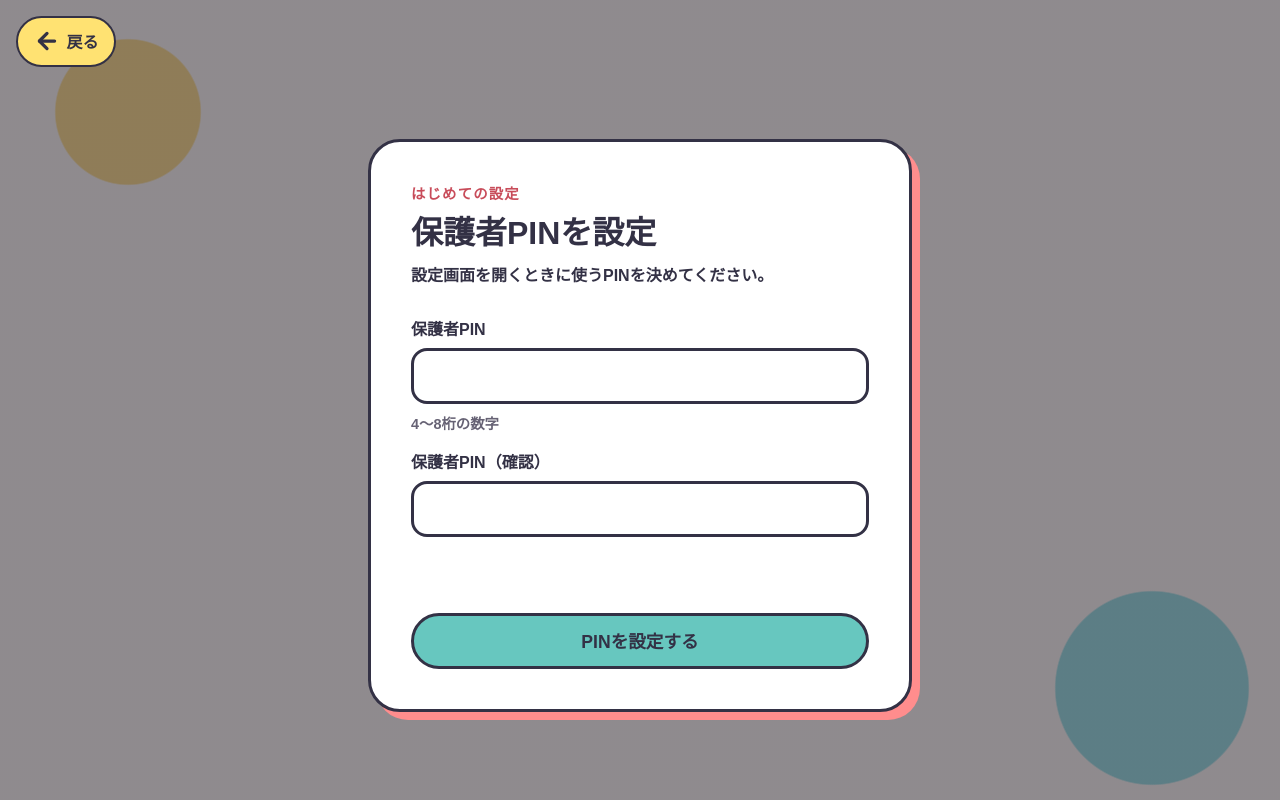
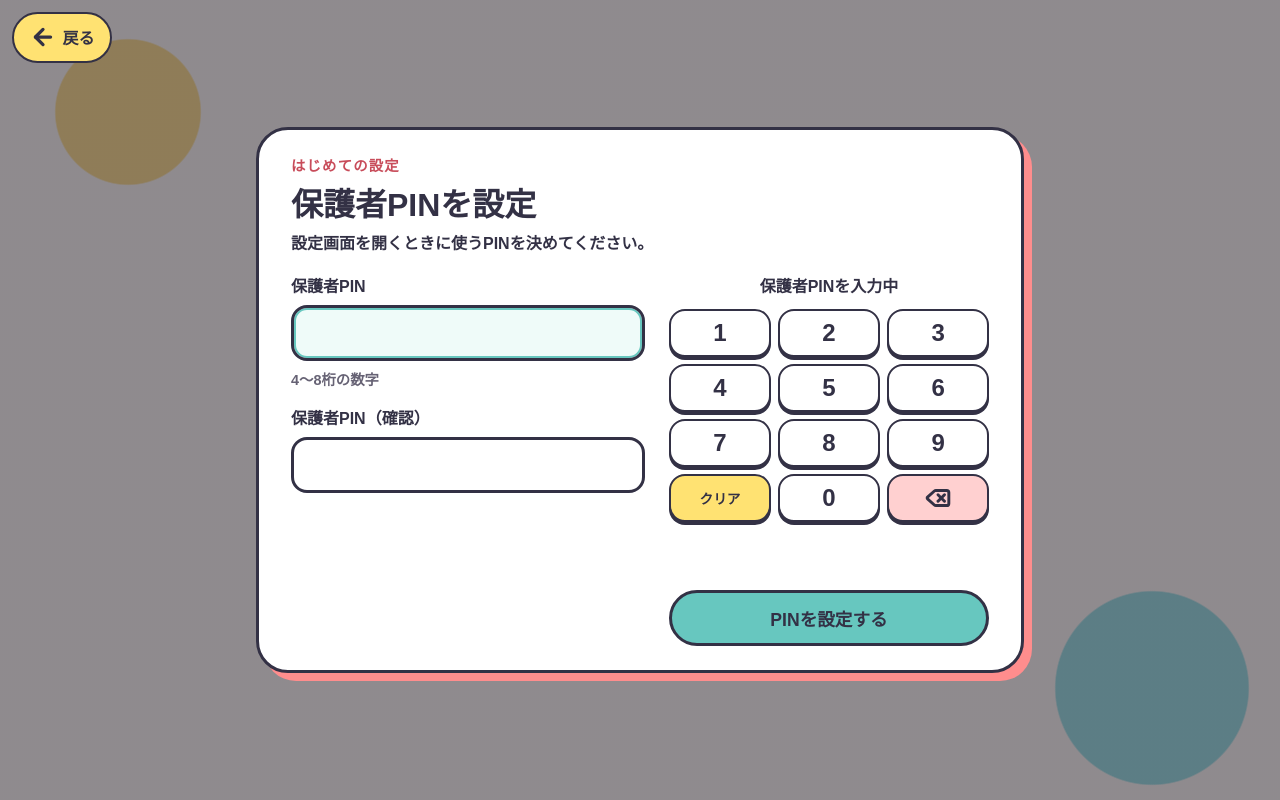
Before and after one commit to yuto-ono/baby-toy-portal, a SvelteKit app: page /settings/pin in a window 1280 px wide. Built offline with nearby package versions, Linux system fonts and the light colour scheme.

Commit message:
feat: PIN入力用のキーボード

```diff
--- a/src/routes/settings/+layout.svelte
+++ b/src/routes/settings/+layout.svelte
@@ -148,4 +148,20 @@
 		margin: 0;
 		box-shadow: 8px 8px 0 #ff8d8d;
 	}
+
+	@media (orientation: landscape) and (min-width: 44rem) {
+		.setup-page {
+			padding: 0.75rem;
+		}
+
+		.home-link {
+			position: absolute;
+			top: 0.75rem;
+			left: 0.75rem;
+		}
+
+		.setup-dialog {
+			width: min(calc(100% - 2rem), 48rem);
+		}
+	}
 </style>
--- a/src/routes/settings/ParentPinGate.svelte
+++ b/src/routes/settings/ParentPinGate.svelte
@@ -3,7 +3,9 @@
 	import { resolve } from '$app/paths';
 	import ArrowLeft from '@lucide/svelte/icons/arrow-left';
 	import LockKeyhole from '@lucide/svelte/icons/lock-keyhole';
-	import { isValidPin } from './pinCredential';
+	import PinKeypad from './PinKeypad.svelte';
+	import { pinInputActionFromKey, updatePin, type PinInputAction } from './pinInput';
+	import { MAX_PIN_LENGTH, isValidPin } from './pinCredential';
 
 	let {
 		onAuthenticate
@@ -20,7 +22,21 @@
 	}
 
 	function handleKeydown(event: KeyboardEvent): void {
-		if (event.key === 'Escape') returnHome();
+		if (event.key === 'Escape') {
+			returnHome();
+			return;
+		}
+
+		const action = pinInputActionFromKey(event.key);
+		if (!action || isSubmitting) return;
+
+		event.preventDefault();
+		applyPinAction(action);
+	}
+
+	function applyPinAction(action: PinInputAction): void {
+		pin = updatePin(pin, action, MAX_PIN_LENGTH);
+		errorMessage = '';
 	}
 
 	async function submit(event: SubmitEvent): Promise<void> {
@@ -60,22 +76,32 @@
 	</a>
 
 	<div class="gate" role="dialog" aria-modal="true" aria-labelledby="gate-title">
-		<div class="icon" aria-hidden="true">
-			<LockKeyhole size={44} strokeWidth={2.5} />
+		<div class="intro">
+			<div class="icon" aria-hidden="true">
+				<LockKeyhole size={44} strokeWidth={2.5} />
+			</div>
+			<p class="eyebrow">おとなのかたへ</p>
+			<h1 id="gate-title">保護者設定</h1>
+			<p class="description">設定を開くには、保護者PINを入力してください。</p>
 		</div>
-		<p class="eyebrow">おとなのかたへ</p>
-		<h1 id="gate-title">保護者設定</h1>
-		<p class="description">設定を開くには、保護者PINを入力してください。</p>
 
 		<form onsubmit={submit}>
 			<input
 				id="parent-pin"
 				type="password"
-				inputmode="numeric"
-				pattern="[0-9]*"
+				inputmode="none"
 				autocomplete="off"
+				readonly
 				bind:value={pin}
 				aria-describedby="pin-hint pin-error"
+			/>
+			<p id="pin-hint" class="hint">画面の数字ボタンで入力してください。</p>
+			<PinKeypad
+				label="保護者PINの数字入力"
+				disabled={isSubmitting}
+				onDigit={(digit) => applyPinAction({ type: 'append', digit })}
+				onBackspace={() => applyPinAction({ type: 'backspace' })}
+				onClear={() => applyPinAction({ type: 'clear' })}
 			/>
 			<p id="pin-error" class="error" aria-live="polite">{errorMessage}</p>
 
@@ -186,13 +212,9 @@
 	}
 
 	form {
+		width: min(100%, 20rem);
+		margin-inline: auto;
 		text-align: left;
-	}
-
-	label {
-		display: block;
-		margin-bottom: 0.5rem;
-		font-weight: 800;
 	}
 
 	input {
@@ -249,4 +271,39 @@
 			outline-offset: 3px;
 		}
 	}
+
+	@media (orientation: landscape) and (min-width: 44rem) {
+		main {
+			padding: 0.75rem;
+		}
+
+		.home-link {
+			position: absolute;
+			top: 0.75rem;
+			left: 0.75rem;
+		}
+
+		.gate {
+			display: grid;
+			width: min(calc(100% - 2rem), 46rem);
+			padding: 1.5rem 2rem;
+			grid-template-columns: minmax(13rem, 0.8fr) minmax(19rem, 1.2fr);
+			align-items: center;
+			gap: 1.5rem;
+		}
+
+		.icon {
+			width: 4rem;
+			height: 4rem;
+			margin-bottom: 0.75rem;
+		}
+
+		h1 {
+			font-size: clamp(1.75rem, 4vw, 2.5rem);
+		}
+
+		.description {
+			margin-bottom: 0;
+		}
+	}
 </style>
--- a/src/routes/settings/PinForm.svelte
+++ b/src/routes/settings/PinForm.svelte
@@ -1,4 +1,6 @@
 <script lang="ts">
+	import PinKeypad from './PinKeypad.svelte';
+	import { pinInputActionFromKey, updatePin, type PinInputAction } from './pinInput';
 	import { MAX_PIN_LENGTH, MIN_PIN_LENGTH, isValidPin } from './pinCredential';
 
 	let {
@@ -10,11 +12,45 @@
 	} = $props();
 
 	const isSetup = $derived(mode === 'setup');
+	type ActiveField = 'newPin' | 'confirmation';
+
 	let newPin = $state('');
 	let confirmation = $state('');
+	let activeField = $state<ActiveField>('newPin');
 	let errorMessage = $state('');
 	let successMessage = $state('');
 	let isSubmitting = $state(false);
+	let formElement: HTMLFormElement;
+	const activeFieldLabel = $derived(
+		activeField === 'newPin'
+			? isSetup
+				? '保護者PIN'
+				: '新しいPIN'
+			: isSetup
+				? '保護者PIN（確認）'
+				: '新しいPIN（確認）'
+	);
+
+	function applyPinAction(action: PinInputAction): void {
+		if (activeField === 'newPin') {
+			newPin = updatePin(newPin, action, MAX_PIN_LENGTH);
+		} else {
+			confirmation = updatePin(confirmation, action, MAX_PIN_LENGTH);
+		}
+
+		errorMessage = '';
+		successMessage = '';
+	}
+
+	function handleKeydown(event: KeyboardEvent): void {
+		if (!formElement.contains(document.activeElement)) return;
+
+		const action = pinInputActionFromKey(event.key);
+		if (!action || isSubmitting) return;
+
+		event.preventDefault();
+		applyPinAction(action);
+	}
 
 	async function submit(event: SubmitEvent): Promise<void> {
 		event.preventDefault();
@@ -40,6 +76,8 @@
 	}
 </script>
 
+<svelte:window onkeydown={handleKeydown} />
+
 <section aria-labelledby="pin-form-title">
 	{#if isSetup}
 		<p class="eyebrow">はじめての設定</p>
@@ -51,17 +89,21 @@
 			: '設定画面を開くときに使うPINを変更できます。'}
 	</p>
 
-	<form onsubmit={submit}>
+	<form bind:this={formElement} onsubmit={submit}>
+		<div class="fields">
 			<label for="new-pin">{isSetup ? '保護者PIN' : '新しいPIN'}</label>
 			<input
 				id="new-pin"
+				class:active={activeField === 'newPin'}
 				type="password"
-			inputmode="numeric"
-			pattern="[0-9]*"
+				inputmode="none"
 				autocomplete="new-password"
 				minlength={MIN_PIN_LENGTH}
 				maxlength={MAX_PIN_LENGTH}
+				readonly
 				bind:value={newPin}
+				onfocus={() => (activeField = 'newPin')}
+				onclick={() => (activeField = 'newPin')}
 				aria-describedby="new-pin-hint"
 			/>
 			<p id="new-pin-hint" class="hint">{MIN_PIN_LENGTH}〜{MAX_PIN_LENGTH}桁の数字</p>
@@ -69,13 +111,27 @@
 			<label for="confirm-pin">{isSetup ? '保護者PIN（確認）' : '新しいPIN（確認）'}</label>
 			<input
 				id="confirm-pin"
+				class:active={activeField === 'confirmation'}
 				type="password"
-			inputmode="numeric"
-			pattern="[0-9]*"
+				inputmode="none"
 				autocomplete="new-password"
 				minlength={MIN_PIN_LENGTH}
 				maxlength={MAX_PIN_LENGTH}
+				readonly
 				bind:value={confirmation}
+				onfocus={() => (activeField = 'confirmation')}
+				onclick={() => (activeField = 'confirmation')}
+			/>
+		</div>
+
+		<div class="actions">
+			<p class="keypad-hint" aria-live="polite">{activeFieldLabel}を入力中</p>
+			<PinKeypad
+				label={`${activeFieldLabel}の数字入力`}
+				disabled={isSubmitting}
+				onDigit={(digit) => applyPinAction({ type: 'append', digit })}
+				onBackspace={() => applyPinAction({ type: 'backspace' })}
+				onClear={() => applyPinAction({ type: 'clear' })}
 			/>
 
 			<p class="message error" aria-live="polite">{errorMessage}</p>
@@ -84,6 +140,7 @@
 			<button type="submit" disabled={isSubmitting}>
 				{isSubmitting ? '保存しています…' : isSetup ? 'PINを設定する' : 'PINを変更する'}
 			</button>
+		</div>
 	</form>
 </section>
 
@@ -140,6 +197,11 @@
 			outline: 4px solid $accent-mint;
 			outline-offset: 2px;
 		}
+
+		&.active {
+			background: #effbf9;
+			box-shadow: inset 0 0 0 2px $accent-mint;
+		}
 	}
 
 	.hint {
@@ -147,6 +209,12 @@
 		color: #666274;
 		font-size: 0.9rem;
 		font-weight: 700;
+	}
+
+	.keypad-hint {
+		margin: 1rem 0 0;
+		text-align: center;
+		font-weight: 800;
 	}
 
 	.message {
@@ -187,4 +255,35 @@
 			outline-offset: 3px;
 		}
 	}
+
+	@media (orientation: landscape) and (min-width: 44rem) {
+		section {
+			width: min(calc(100% - 2rem), 48rem);
+			margin: 1rem auto;
+			padding: 1.5rem 2rem;
+		}
+
+		.description {
+			margin: 0.4rem 0 1rem;
+		}
+
+		form {
+			display: grid;
+			grid-template-columns: minmax(15rem, 1fr) minmax(18rem, 20rem);
+			align-items: start;
+			gap: 1.5rem;
+		}
+
+		.fields label:first-child {
+			margin-top: 0;
+		}
+
+		.keypad-hint {
+			margin-top: 0;
+		}
+
+		button {
+			margin-top: 0.5rem;
+		}
+	}
 </style>
--- /dev/null
+++ b/src/routes/settings/PinKeypad.svelte
@@ -0,0 +1,105 @@
+<script lang="ts">
+	import Delete from '@lucide/svelte/icons/delete';
+
+	let {
+		label,
+		disabled = false,
+		onDigit,
+		onBackspace,
+		onClear
+	}: {
+		label: string;
+		disabled?: boolean;
+		onDigit: (digit: string) => void;
+		onBackspace: () => void;
+		onClear: () => void;
+	} = $props();
+
+	const digits = ['1', '2', '3', '4', '5', '6', '7', '8', '9'];
+</script>
+
+<div class="keypad" role="group" aria-label={label}>
+	{#each digits as digit (digit)}
+		<button type="button" {disabled} onclick={() => onDigit(digit)}>{digit}</button>
+	{/each}
+
+	<button class="utility clear" type="button" {disabled} onclick={onClear}>クリア</button>
+	<button type="button" {disabled} onclick={() => onDigit('0')}>0</button>
+	<button
+		class="utility delete"
+		type="button"
+		{disabled}
+		aria-label="1文字削除"
+		onclick={onBackspace}
+	>
+		<Delete size={26} strokeWidth={2.7} aria-hidden="true" />
+	</button>
+</div>
+
+<style lang="scss">
+	$ink: #333145;
+	$accent-yellow: #ffe272;
+	$accent-mint: #67c7bf;
+
+	.keypad {
+		display: grid;
+		width: min(100%, 20rem);
+		margin: 1rem auto 0;
+		grid-template-columns: repeat(3, 1fr);
+		gap: 0.6rem;
+	}
+
+	button {
+		box-sizing: border-box;
+		display: grid;
+		min-height: 3.5rem;
+		margin: 0;
+		padding: 0.35rem;
+		place-items: center;
+		border: 2px solid $ink;
+		border-radius: 1rem;
+		background: #fff;
+		color: $ink;
+		font: inherit;
+		font-size: 1.5rem;
+		font-weight: 900;
+		box-shadow: 0 3px 0 $ink;
+		cursor: pointer;
+		touch-action: manipulation;
+
+		&:active:not(:disabled) {
+			transform: translateY(3px);
+			box-shadow: none;
+		}
+
+		&:focus-visible {
+			outline: 4px solid $accent-mint;
+			outline-offset: 2px;
+		}
+
+		&:disabled {
+			cursor: wait;
+			opacity: 0.55;
+		}
+	}
+
+	.utility {
+		background: $accent-yellow;
+		font-size: 0.85rem;
+	}
+
+	.delete {
+		background: #ffd0d0;
+	}
+
+	@media (orientation: landscape) and (min-width: 44rem) {
+		.keypad {
+			margin-top: 0.75rem;
+			gap: 0.45rem;
+		}
+
+		button {
+			min-height: 3rem;
+		}
+	}
+</style>
--- /dev/null
+++ b/src/routes/settings/pinInput.ts
@@ -0,0 +1,22 @@
+export type PinInputAction =
+	| { type: 'append'; digit: string }
+	| { type: 'backspace' }
+	| { type: 'clear' };
+
+export function updatePin(pin: string, action: PinInputAction, maxLength: number): string {
+	switch (action.type) {
+		case 'append':
+			if (!/^\d$/.test(action.digit) || pin.length >= maxLength) return pin;
+			return pin + action.digit;
+		case 'backspace':
+			return pin.slice(0, -1);
+		case 'clear':
+			return '';
+	}
+}
+
+export function pinInputActionFromKey(key: string): PinInputAction | undefined {
+	if (/^\d$/.test(key)) return { type: 'append', digit: key };
+	if (key === 'Backspace' || key === 'Delete') return { type: 'backspace' };
+	return undefined;
+}
```
Also changed, not shown: 1 other file (tests, documents, lock files or other folders). Lines whose indentation alone changed are shown as unchanged.
